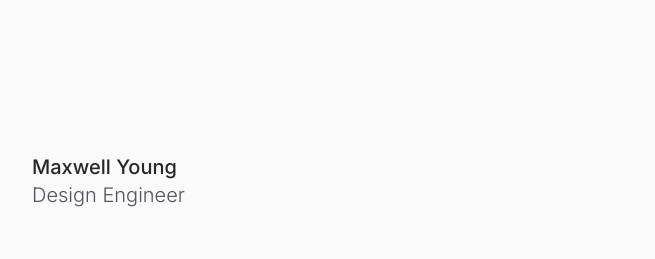
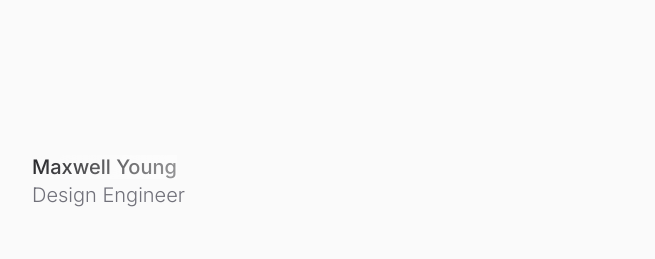
Before and after one commit to maxwellyoung/dev.maxwellyoung.info, a Next.js app: page / in a window 1280 px wide. Shown: the top 259 px of the page, without its empty margins (304-959 px from the left). Built offline with nearby package versions, Linux system fonts and the light colour scheme.

Commit message:
subtle animation

```diff
--- a/package.json
+++ b/package.json
@@ -32,7 +32,6 @@
     "react-dom": "^18.3.1",
     "react-hook-form": "^7.52.1",
     "react-resizable-panels": "^2.0.20",
-    "react-three-fiber": "^6.0.13",
     "remark": "^15.0.1",
     "remark-frontmatter": "^5.0.0",
     "remark-html": "^16.0.1",
--- a/src/app/globals.css
+++ b/src/app/globals.css
@@ -99,3 +99,39 @@
   transform: scale(1.1);
   filter: brightness(1.2);
 }
+
+@keyframes glint {
+  0% {
+    background-position: -200%;
+  }
+  100% {
+    background-position: 200%;
+  }
+}
+
+.glint {
+  position: relative;
+}
+
+.glint::after {
+  content: "";
+  position: absolute;
+  top: 0;
+  left: 0;
+  width: 100%;
+  height: 100%;
+  background: linear-gradient(
+    120deg,
+    transparent,
+    rgba(255, 255, 255, 0.5),
+    transparent
+  );
+  background-size: 200%;
+  z-index: 1;
+  transition: background-position 0.5s ease-in-out;
+  background-position: -200%;
+}
+
+.glint:hover::after {
+  animation: glint 2.2s forwards;
+}
--- a/src/app/page.tsx
+++ b/src/app/page.tsx
@@ -10,11 +10,11 @@ export default function Home() {
           <header className="mb-12">
             <a
               href="/"
-              className="text-xl dark:text-zinc-200 text-zinc-800 font-medium"
+              className="text-xl glint dark:text-zinc-200 text-zinc-800 font-medium"
             >
               Maxwell Young
             </a>
-            <p className="text-xl font-light dark:text-zinc-400 text-zinc-600">
+            <p className="text-xl font-light dark:text-zinc-400 text-zinc-500">
               Design Engineer
             </p>
           </header>
```
Also changed, not shown: 1 other file (tests, documents, lock files or other folders).
